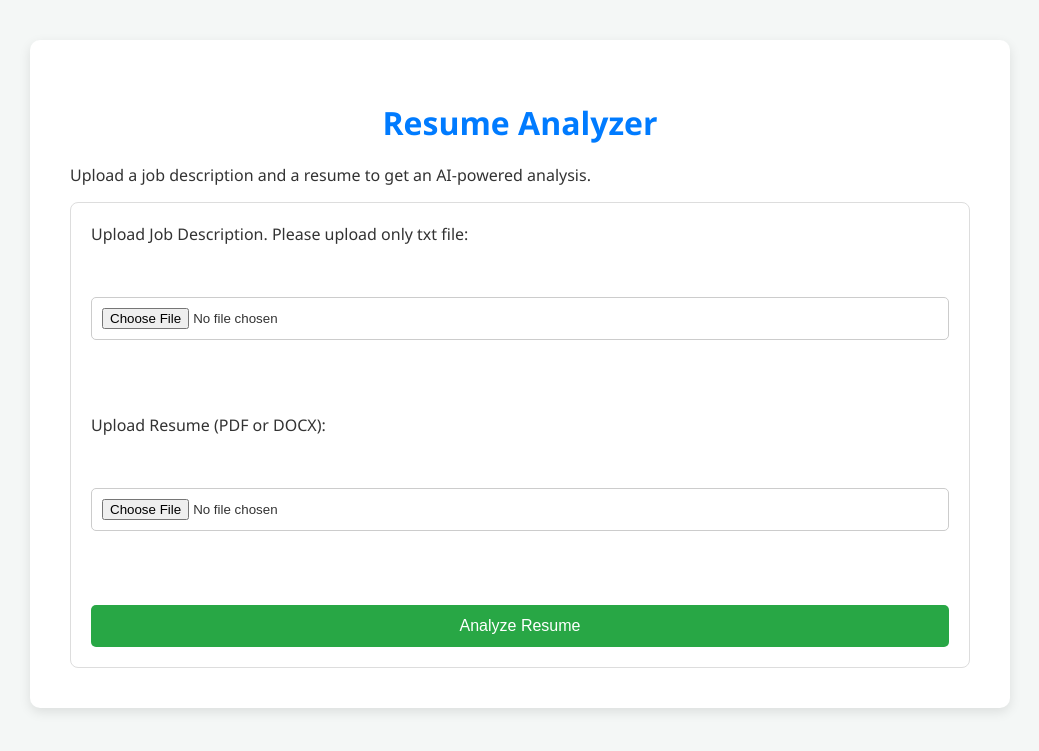
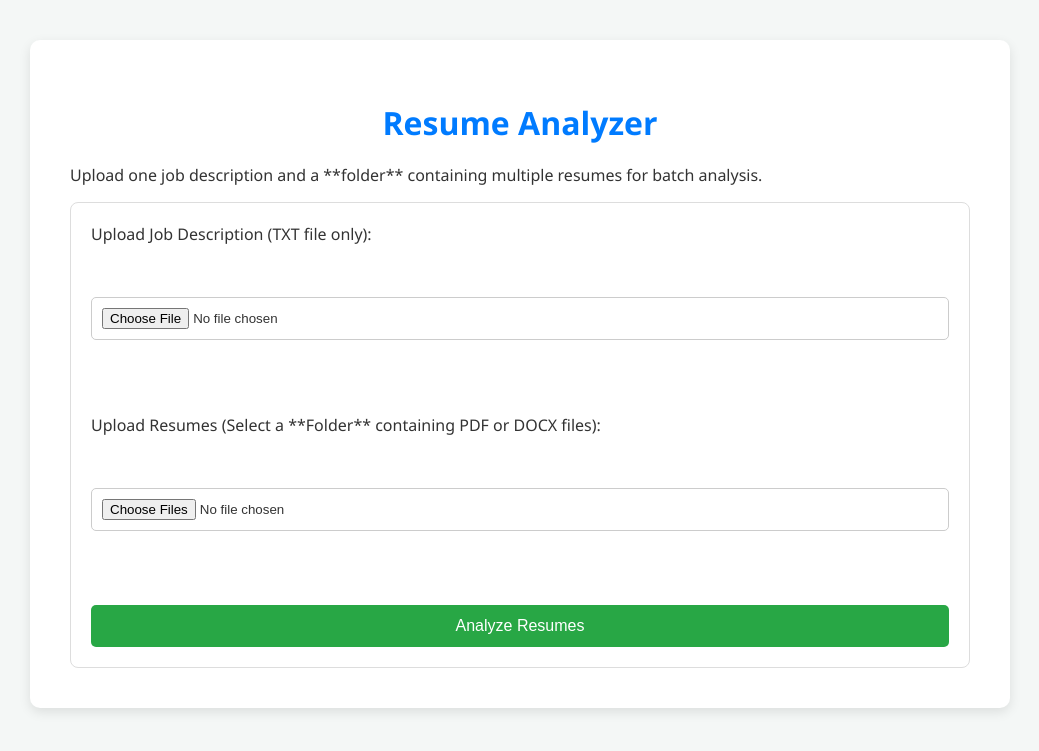
Before and after one commit to Abirrahman2/Resume_Analyzer_App, a Flask app: page / in a window 1280 px wide. Shown: the top 751 px of the page, without its empty margins (120-1159 px from the left). Run offline with Flask 3, Linux system fonts and the light colour scheme.

Commit message:
successfully added batch analysis

```diff
--- a/Job_Description/job_description.txt
+++ b/Job_Description/job_description.txt
@@ -1,12 +1,9 @@
 Job Title: Data Scientist
-
 Responsibilities include developing machine learning models and analyzing large datasets.
-
 Required Skills:
 - Python, R, SQL
 - Data science, machine learning
 - Strong communication and analytical skills
-
 Required Experience:
 - 3+ years of experience in a similar role.
 - Master's degree in a quantitative field.
--- a/analyzer.py
+++ b/analyzer.py
@@ -13,8 +13,9 @@ def parse_job_description(jd_path):
         with open(jd_path, 'r', encoding='utf-8') as f:
             jd_text = f.read().lower()
 
-            skills_section_match = re.search(r'required skills:(.*?)(required experience|education|responsibilities|$)',
-                                             jd_text, re.DOTALL)
+            skills_section_match = re.search(
+                r'required skills:(.*?)\s*(required experience|education|responsibilities|$)',
+                jd_text, re.DOTALL)
             if skills_section_match:
                 skills_text = skills_section_match.group(1).strip()
 
--- a/app.py
+++ b/app.py
@@ -27,61 +27,73 @@ def index():
 @app.route('/analyze', methods=['POST'])
 def analyze():
 
-    if 'jd_file' not in request.files or 'resume_file' not in request.files:
-        return "Files are not uploaded", 400
+    jd_file =request.files.get('jd_file')
+    resume_files=request.files.getlist('resume_file')
 
-    jd_file = request.files['jd_file']
-    resume_file = request.files['resume_file']
-
-    if jd_file.filename == '' or resume_file.filename == '':
-        return "File name is empty", 400
+    if not jd_file or not resume_files or jd_file.filename == '' or not resume_files[0].filename:
+        return "Please upload one Job Description and at least one Resume.", 400
 
     jd_path = os.path.join(app.config['UPLOAD_FOLDER'], jd_file.filename)
-    resume_path = os.path.join(app.config['UPLOAD_FOLDER'], resume_file.filename)
+    jd_file.save(jd_path)
 
-    jd_file.save(jd_path)
-    resume_file.save(resume_path)
 
     #traditional approach
     jd_info = parse_job_description(jd_path)
     if not jd_info["required_skills"]:
+        os.remove(jd_path)
         return "Unable to extract required skills from job description", 500
 
-    resume_text = ""
-    if resume_path.lower().endswith(".pdf"):
-        resume_text = extract_text_from_pdf(resume_path)
-    elif resume_path.lower().endswith(".docx"):
-        resume_text = extract_text_from_docx(resume_path)
-
-    if not resume_text:
-        return f"Failed to extract text from this resume: {resume_file.filename}", 500
-
-    contact_info = extract_contact_info(resume_text)
-    candidate_skills = extract_skills(resume_text)
-    match_score, matched_skills, missing_skills = calculate_match_score(candidate_skills, jd_info)
-
-    #llm analysis approach
     with open(jd_path, 'r', encoding='utf-8') as f:
         jd_text = f.read()
+    os.remove(jd_path)
+    all_candidate_results = []
+    for resume_file in resume_files:
+        if resume_file.filename == '':
+            continue
+        safe_filename=os.path.basename(resume_file.filename)
+        resume_path = os.path.join(app.config['UPLOAD_FOLDER'], safe_filename)
+        resume_file.save(resume_path)
 
-    llm_analysis = analyze_with_llm(resume_text, jd_text)
 
-    os.remove(jd_path)
-    os.remove(resume_path)
+        resume_text = ""
+        if resume_path.lower().endswith(".pdf"):
+            resume_text = extract_text_from_pdf(resume_path)
+        elif resume_path.lower().endswith(".docx"):
+            resume_text = extract_text_from_docx(resume_path)
 
-    results = {
-        'filename': resume_file.filename,
-        'email': contact_info.get('email', 'Not Found'),
-        'phone': contact_info.get('phone', 'Not Found'),
-        'traditional_analysis': {
-            'match_score': match_score,
-            'skills_found': candidate_skills,
-            'missing_skills': missing_skills,
-        },
-        'llm_analysis': llm_analysis if llm_analysis else {}
-    }
+        if not resume_text:
 
-    return render_template('results.html', results=results)
+            os.remove(resume_path)
+            all_candidate_results.append({
+                'filename': resume_file.filename,
+                'status': 'Failed to extract text.'
+            })
+            continue
+
+        # Traditional Analysis
+        contact_info = extract_contact_info(resume_text)
+        candidate_skills = extract_skills(resume_text)
+        match_score, matched_skills, missing_skills = calculate_match_score(candidate_skills, jd_info)
+
+        # LLM Analysis
+        llm_analysis = analyze_with_llm(resume_text, jd_text)
+
+        candidate_result = {
+            'filename': resume_file.filename,
+            'status': 'Analysis Successful',
+            'email': contact_info.get('email', 'N/A'),
+            'phone': contact_info.get('phone', 'N/A'),
+            'traditional_analysis': {
+                'match_score': match_score,
+                'skills_found': candidate_skills,
+                'missing_skills': missing_skills,
+            },
+            'llm_analysis': llm_analysis if llm_analysis else {}
+        }
+        all_candidate_results.append(candidate_result)
+        os.remove(resume_path)
+
+    return render_template('batch_results.html', candidates=all_candidate_results)
 
 
 if __name__ == '__main__':
--- a/templates/index.html
+++ b/templates/index.html
@@ -9,17 +9,18 @@
 <body>
    <div class="container">
         <h1>Resume Analyzer</h1>
-    <p>Upload a job description and a resume to get an AI-powered analysis.</p>
+        <p>Upload one job description and a **folder** containing multiple resumes for batch analysis.</p>
 
-    <form action="/analyze" method="post" enctype="multipart/form-data">
-        <label for="jd_file">Upload Job Description. Please upload only txt file:</label><br>
-        <input type="file" name="jd_file" id="jd_file" accept=".txt" required><br><br>
+        <form action="/analyze" method="post" enctype="multipart/form-data">
 
-        <label for="resume_file">Upload Resume (PDF or DOCX):</label><br>
-        <input type="file" name="resume_file" id="resume_file" accept=".pdf,.docx" required><br><br>
+            <label for="jd_file">Upload Job Description (TXT file only):</label><br>
+            <input type="file" name="jd_file" id="jd_file" accept=".txt" required><br><br>
 
-        <input type="submit" value="Analyze Resume">
-    </form>
+            <label for="resume_file">Upload Resumes (Select a **Folder** containing PDF or DOCX files):</label><br>
+            <input type="file" name="resume_file" id="resume_file" accept=".pdf,.docx" multiple webkitdirectory required><br><br>
+
+            <input type="submit" value="Analyze Resumes">
+        </form>
    </div>
 </body>
 </html>
```
Also changed, not shown: templates/batch_results.html (added, +58 -0 lines).
